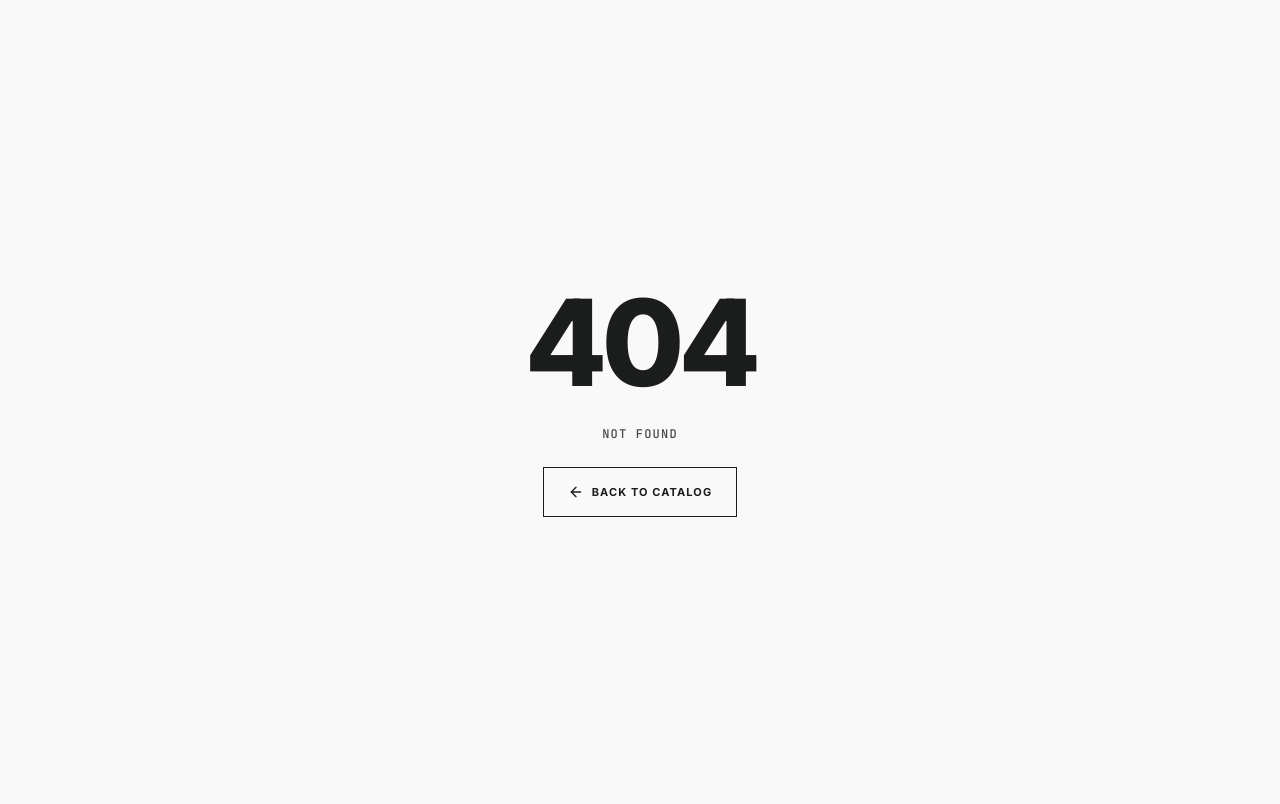
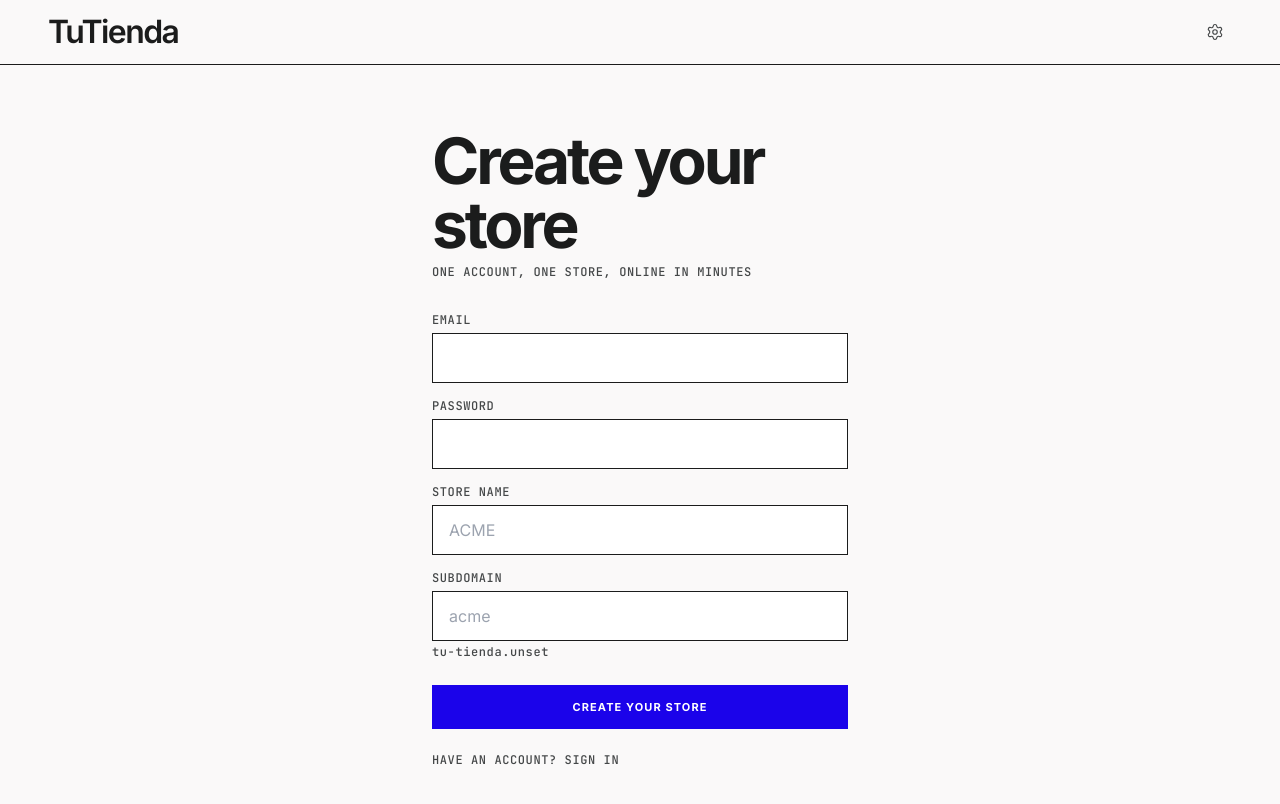
Before and after one commit to mateopavoni/tutienda, a SvelteKit app in the folder web/: page /signup in a window 1280 px wide. Before the commit this address had no page. Shown: the top 804 px of the page. Built offline with nearby package versions, Linux system fonts and the light colour scheme; no server answers.

Commit message:
feat(web): /login and /signup (onboarding creates the account and first store)

```diff
--- /dev/null
+++ b/web/src/routes/login/+page.svelte
@@ -0,0 +1,61 @@
+<script lang="ts">
+	import { goto } from '$app/navigation';
+	import { login } from '$lib/admin/api';
+	import { BRAND } from '$lib/brand';
+	import { t } from '$lib/i18n';
+	import SiteHeader from '$lib/components/SiteHeader.svelte';
+	import type { ApiError } from '$lib/types';
+
+	let email = $state('');
+	let password = $state('');
+	let busy = $state(false);
+	let error = $state('');
+
+	const inputClass = 'brutal-border bg-surface px-4 py-3 font-sans text-body-md text-text focus-ring';
+	const labelClass = 'font-mono text-metadata-sm uppercase tracking-[0.05em] text-text-muted';
+
+	async function submit(e: SubmitEvent) {
+		e.preventDefault();
+		busy = true;
+		error = '';
+		try {
+			await login(email, password);
+			await goto('/app');
+		} catch (err) {
+			error = (err as ApiError)?.error ?? $t('auth.failed');
+		} finally {
+			busy = false;
+		}
+	}
+</script>
+
+<svelte:head><title>{BRAND} — {$t('auth.login')}</title></svelte:head>
+
+<div class="flex min-h-screen flex-col bg-bg text-text">
+	<SiteHeader variant="minimal" />
+	<main class="mx-auto flex w-full max-w-md flex-1 flex-col justify-center px-4 py-16">
+		<h1 class="mb-2 font-sans text-headline-lg tracking-tighter">{$t('auth.loginTitle')}</h1>
+		<p class="mb-8 {labelClass}">{$t('auth.loginSubtitle')}</p>
+
+		<form onsubmit={submit} class="flex flex-col gap-4">
+			<label class="flex flex-col gap-1">
+				<span class={labelClass}>{$t('auth.email')}</span>
+				<input type="email" bind:value={email} required class={inputClass} />
+			</label>
+			<label class="flex flex-col gap-1">
+				<span class={labelClass}>{$t('auth.password')}</span>
+				<input type="password" bind:value={password} required minlength="8" class={inputClass} />
+			</label>
+
+			{#if error}<p class="font-mono text-metadata-sm text-error">{error}</p>{/if}
+
+			<button type="submit" disabled={busy} class="btn-primary mt-2 disabled:opacity-50">
+				{busy ? '…' : $t('auth.login')}
+			</button>
+		</form>
+
+		<a href="/signup" class="mt-6 {labelClass} transition-colors hover:text-text">
+			{$t('auth.toSignup')}
+		</a>
+	</main>
+</div>
--- /dev/null
+++ b/web/src/routes/signup/+page.svelte
@@ -0,0 +1,92 @@
+<script lang="ts">
+	import { goto } from '$app/navigation';
+	import { signup, createStore, selectStore } from '$lib/admin/api';
+	import { BRAND, ROOT_DOMAIN } from '$lib/brand';
+	import { t } from '$lib/i18n';
+	import SiteHeader from '$lib/components/SiteHeader.svelte';
+	import type { ApiError } from '$lib/types';
+
+	let email = $state('');
+	let password = $state('');
+	let storeName = $state('');
+	let slug = $state('');
+	let slugTouched = $state(false);
+	let busy = $state(false);
+	let error = $state('');
+
+	// Onboarding doubles as store creation: a slug is derived from the store name until the user edits it.
+	const slugify = (s: string) =>
+		s.toLowerCase().trim().replace(/[^a-z0-9]+/g, '-').replace(/^-+|-+$/g, '').slice(0, 40);
+	const effectiveSlug = $derived(slugTouched ? slug : slugify(storeName));
+
+	const inputClass = 'brutal-border bg-surface px-4 py-3 font-sans text-body-md text-text focus-ring';
+	const labelClass = 'font-mono text-metadata-sm uppercase tracking-[0.05em] text-text-muted';
+
+	async function submit(e: SubmitEvent) {
+		e.preventDefault();
+		busy = true;
+		error = '';
+		try {
+			// 1) create the merchant account, 2) create their first store, 3) enter it → dashboard.
+			await signup(email, password);
+			const store = await createStore(effectiveSlug, storeName);
+			await selectStore(store);
+			await goto('/app');
+		} catch (err) {
+			error = (err as ApiError)?.error ?? $t('auth.failed');
+		} finally {
+			busy = false;
+		}
+	}
+</script>
+
+<svelte:head><title>{BRAND} — {$t('auth.signupTitle')}</title></svelte:head>
+
+<div class="flex min-h-screen flex-col bg-bg text-text">
+	<SiteHeader variant="minimal" />
+	<main class="mx-auto flex w-full max-w-md flex-1 flex-col justify-center px-4 py-16">
+		<h1 class="mb-2 font-sans text-headline-lg tracking-tighter">{$t('auth.signupTitle')}</h1>
+		<p class="mb-8 {labelClass}">{$t('auth.signupSubtitle')}</p>
+
+		<form onsubmit={submit} class="flex flex-col gap-4">
+			<label class="flex flex-col gap-1">
+				<span class={labelClass}>{$t('auth.email')}</span>
+				<input type="email" bind:value={email} required class={inputClass} />
+			</label>
+			<label class="flex flex-col gap-1">
+				<span class={labelClass}>{$t('auth.password')}</span>
+				<input type="password" bind:value={password} required minlength="8" class={inputClass} />
+			</label>
+			<label class="flex flex-col gap-1">
+				<span class={labelClass}>{$t('auth.storeName')}</span>
+				<input bind:value={storeName} required placeholder="ACME" class={inputClass} />
+			</label>
+			<label class="flex flex-col gap-1">
+				<span class={labelClass}>{$t('auth.storeSlug')}</span>
+				<input
+					value={effectiveSlug}
+					oninput={(e) => {
+						slugTouched = true;
+						slug = e.currentTarget.value;
+					}}
+					required
+					placeholder="acme"
+					class={inputClass}
+				/>
+				<span class="font-mono text-metadata-sm text-text-muted">
+					{effectiveSlug || 'tu-tienda'}.{ROOT_DOMAIN}
+				</span>
+			</label>
+
+			{#if error}<p class="font-mono text-metadata-sm text-error">{error}</p>{/if}
+
+			<button type="submit" disabled={busy} class="btn-accent mt-2 disabled:opacity-50">
+				{busy ? '…' : $t('landing.cta')}
+			</button>
+		</form>
+
+		<a href="/login" class="mt-6 {labelClass} transition-colors hover:text-text">
+			{$t('auth.toLogin')}
+		</a>
+	</main>
+</div>
```
